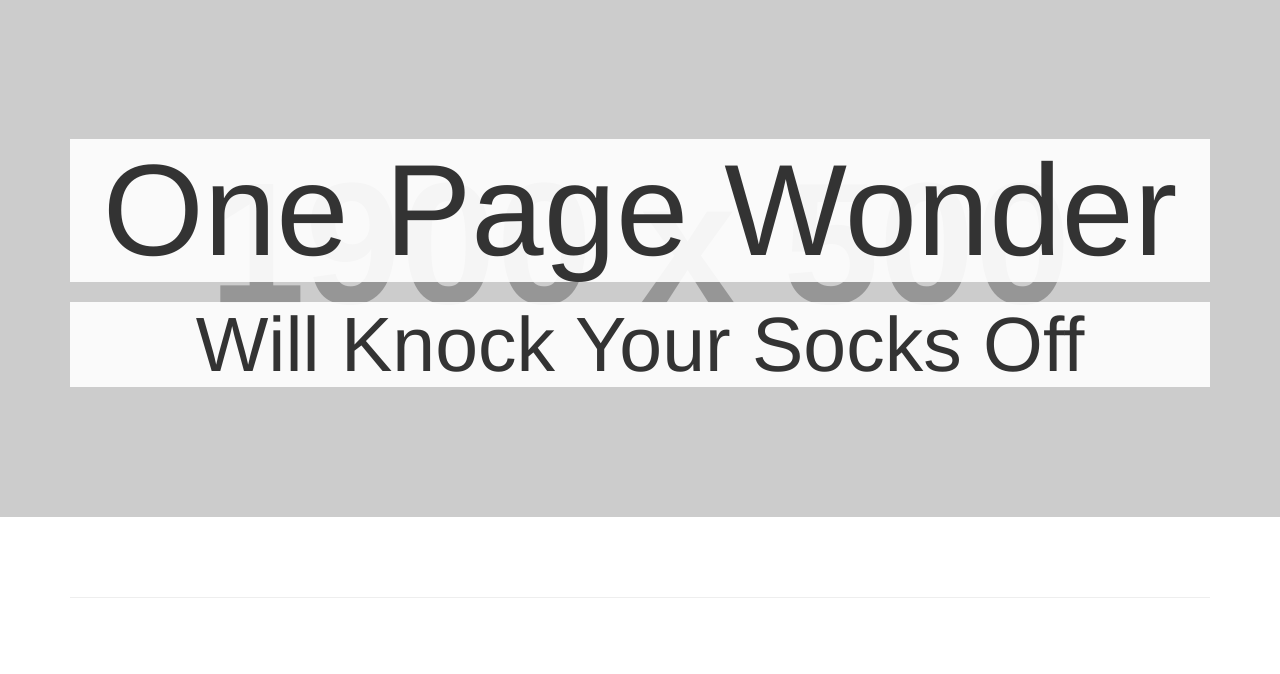
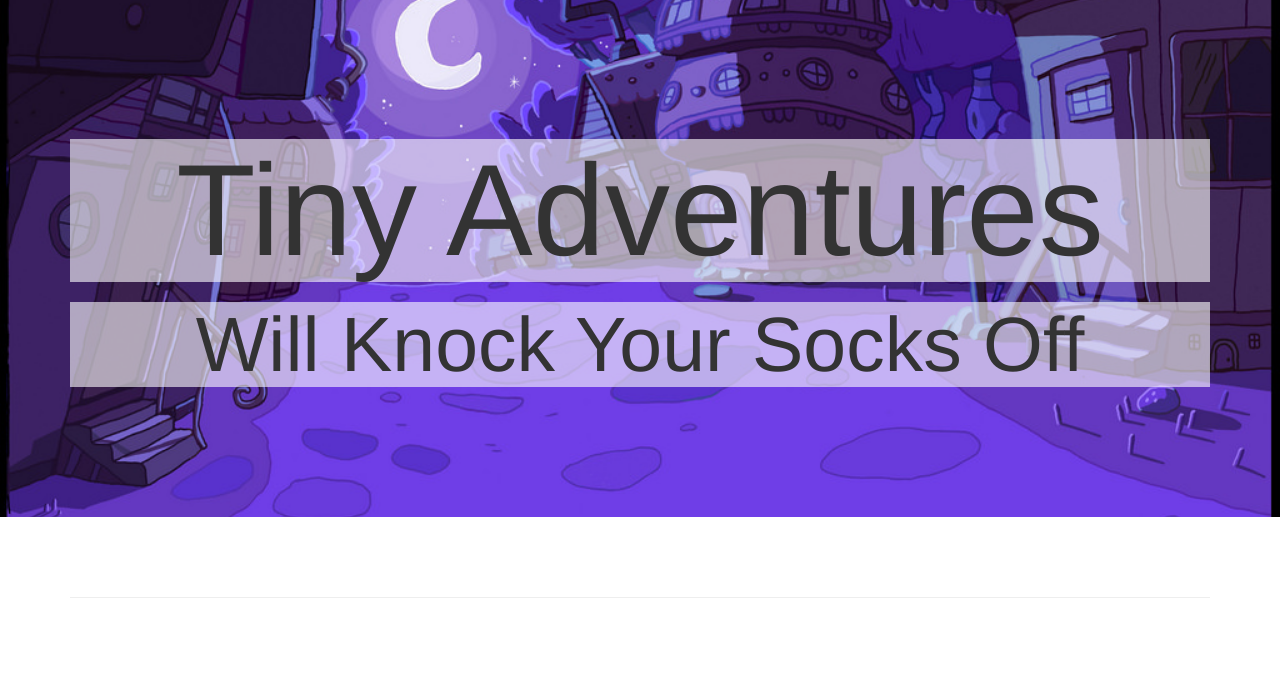
Before and after one commit to hcodydibble/tinyadventures, a Django app: page / in a window 1280 px wide. Shown: the part 51-725 px from the top of the page. Run offline with Django 3.2, Linux system fonts and the light colour scheme; grey boxes labelled with a size stand in for pictures from a placeholder-image service; some libraries are stand-ins or nearby versions.

Commit message:
added background image and slight css changes

```diff
--- /dev/null
+++ b/tinyadventures/tinyadventures/static/css/mystyle.css
@@ -0,0 +1,7 @@
+.header-background{
+    background-image: url('../img/adventure_background.jpg');
+}
+
+.headline h1, .headline h2{
+    background-color: rgba(255,255,255,0.6);
+}
--- a/tinyadventures/tinyadventures/templates/tinyadventures/base.html
+++ b/tinyadventures/tinyadventures/templates/tinyadventures/base.html
@@ -18,22 +18,18 @@
     <!-- Custom CSS -->
     <link href="{% static 'css/one-page-wonder.css' %}" rel="stylesheet">
 
-    <!-- HTML5 Shim and Respond.js IE8 support of HTML5 elements and media queries -->
-    <!-- WARNING: Respond.js doesn't work if you view the page via file:// -->
-    <!--[if lt IE 9]>
-        <script src="https://oss.maxcdn.com/libs/html5shiv/3.7.0/html5shiv.js"></script>
-        <script src="https://oss.maxcdn.com/libs/respond.js/1.4.2/respond.min.js"></script>
-    <![endif]-->
+    <!-- My CSS Styles -->
+    <link href="{% static 'css/mystyle.css' %}" rel="stylesheet">
 
 </head>
 
 <body>
     {% block nav %}{% include 'tinyadventures/navbar.html' %}{% endblock %}
     <!-- Full Width Image Header -->
-    <header class="header-image">
+    <header class="header-image header-background">
         <div class="headline">
             <div class="container">
-                <h1>One Page Wonder</h1>
+                <h1>Tiny Adventures</h1>
                 <h2>Will Knock Your Socks Off</h2>
             </div>
         </div>
--- a/tinyadventures/tinyadventures/templates/tinyadventures/navbar.html
+++ b/tinyadventures/tinyadventures/templates/tinyadventures/navbar.html
@@ -9,7 +9,7 @@
                     <span class="icon-bar"></span>
                     <span class="icon-bar"></span>
                 </button>
-                <a class="navbar-brand" href="#">Tiny Adventures</a>
+                <a class="navbar-brand" href="{% url 'home' %}">Tiny Adventures</a>
             </div>
             <!-- Collect the nav links, forms, and other content for toggling -->
             <div class="collapse navbar-collapse" id="bs-example-navbar-collapse-1">
```
Also changed, not shown: tinyadventures/tinyadventures/static/img/adventure_background.jpg (added).
